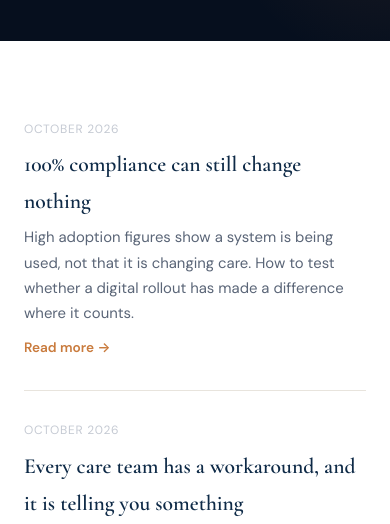
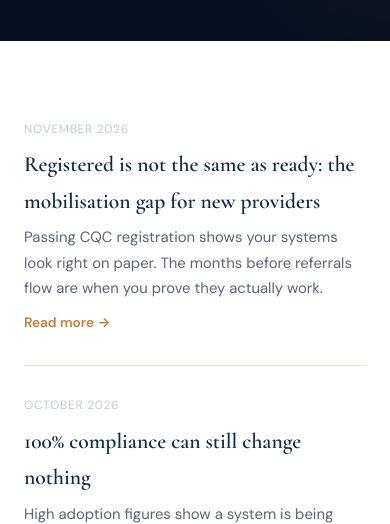
Before and after one commit to thintin/philtinsley.com, a plain HTML site: page insights.html in a window 390 px wide. Shown: the part 311-835 px from the top of the page. Drawn offline with nearby package versions, Linux system fonts and the light colour scheme.

Commit message:
Add registered-not-ready-mobilisation to insights listing

```diff
--- a/insights.html
+++ b/insights.html
@@ -63,6 +63,13 @@ height="0" width="0" style="display:none;visibility:hidden"></iframe></noscript>
 
 <div class="section">
     <div class="articles-list">
+
+        <article class="article-card">
+            <span class="article-date">November 2026</span>
+            <h2><a href="/insights/registered-not-ready-mobilisation.html">Registered is not the same as ready: the mobilisation gap for new providers</a></h2>
+            <p>Passing CQC registration shows your systems look right on paper. The months before referrals flow are when you prove they actually work.</p>
+            <a href="/insights/registered-not-ready-mobilisation.html" class="read-more">Read more &rarr;</a>
+        </article>
 
         <article class="article-card">
             <span class="article-date">October 2026</span>
```
